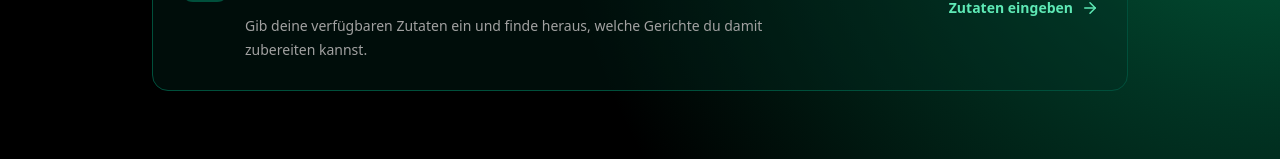
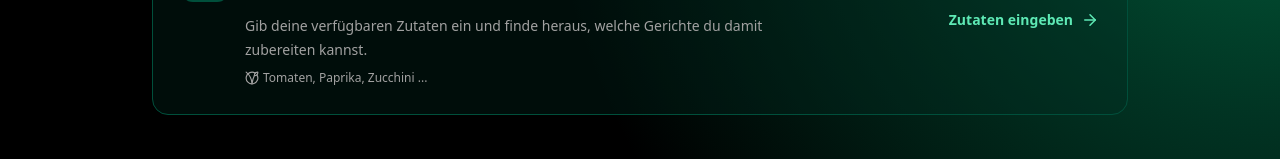
Before and after one commit to jeypack/nextjs-vercel-neon-m4, a Next.js app: page / in a window 1280 px wide. Shown: the part 199-358 px from the top of the page. Built offline with nearby package versions, Linux system fonts and the light colour scheme; no server answers; the database is empty.

Commit message:
fix: CookingHero

```diff
--- a/app/_components/CookingHero.tsx
+++ b/app/_components/CookingHero.tsx
@@ -1,7 +1,7 @@
 "use client";
 
 import Link from "next/link";
-import {Sparkles, ArrowRight} from "lucide-react";
+import {Sparkles, ArrowRight, Vegan} from "lucide-react";
 
 export default function CookingHero() {
   return (
@@ -22,8 +22,10 @@ export default function CookingHero() {
             Was steckt noch im Kühlschrank?
           </h2>
           <p className="mt-2 max-w-xl text-sm leading-6 text-neutral-600 dark:text-neutral-400">
-            Gib deine verfügbaren Zutaten ein und finde heraus, welche Gerichte
-            du damit zubereiten kannst.
+            Gib deine verfügbaren Zutaten ein und finde heraus, welche Gerichte du damit zubereiten kannst.
+          </p>
+          <p className="flex items-center mt-2 text-xs text-neutral-600 dark:text-neutral-400">
+            <Vegan size={14} aria-hidden="true" className="mr-1" /> Tomaten, Paprika, Zucchini ...
           </p>
         </div>
       </div>
```
